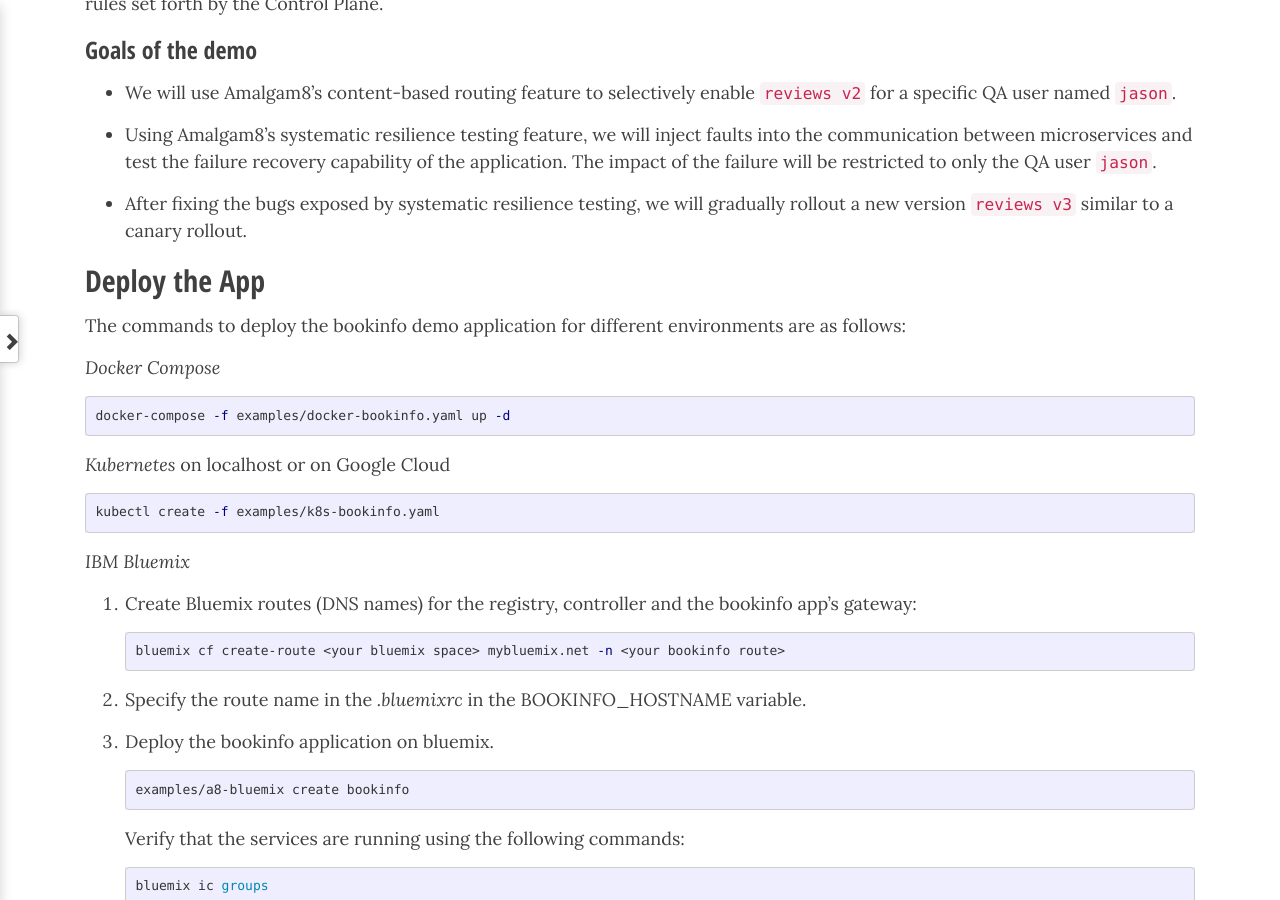
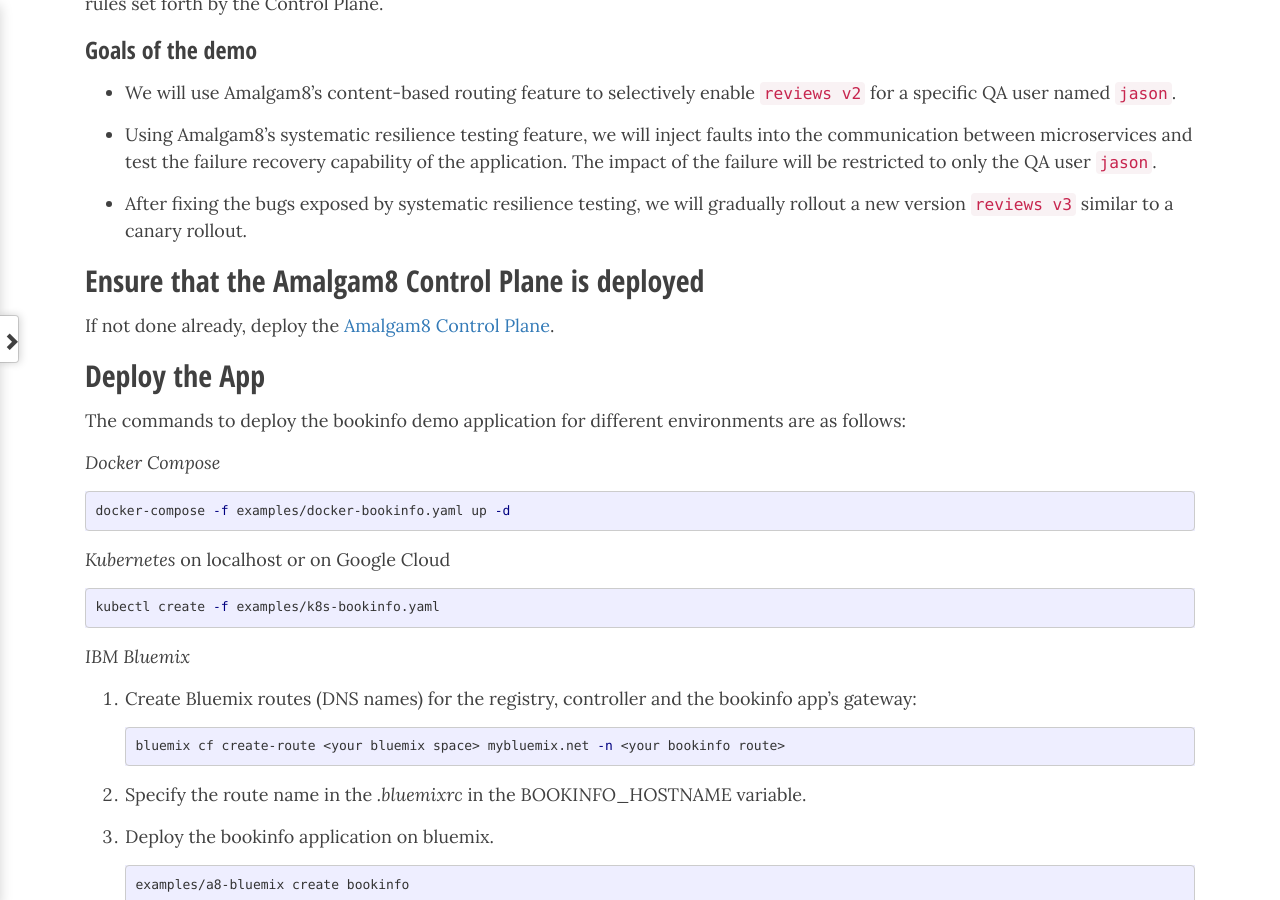
Before and after one commit to amalgam8/amalgam8.github.io, a Jekyll site: the page built from _docs/1-demo/bookinfo.md, in a window 1280 px wide and 900 px high, scrolled down 1086 px. Built offline with Jekyll 4.4.1, drawn with Linux system fonts in a browser that asks for light colours; nearby versions of some CDN libraries; comment, search, counter and statistics services are not loaded.

Commit message:
Prerequisite of installing the Control plane
Explicitly mentioned install the Control plane as first step if not done already.

```diff
--- a/_docs/1-demo/bookinfo.md
+++ b/_docs/1-demo/bookinfo.md
@@ -48,6 +48,10 @@
 
 * After fixing the bugs exposed by systematic resilience testing, we will
 gradually rollout a new version `reviews v3` similar to a canary rollout.
+
+## Ensure that the Amalgam8 Control Plane is deployed
+
+If not done already, deploy the [Amalgam8 Control Plane](https://www.amalgam8.io/docs/demo/setup/).
 
 ## Deploy the App
 
```
